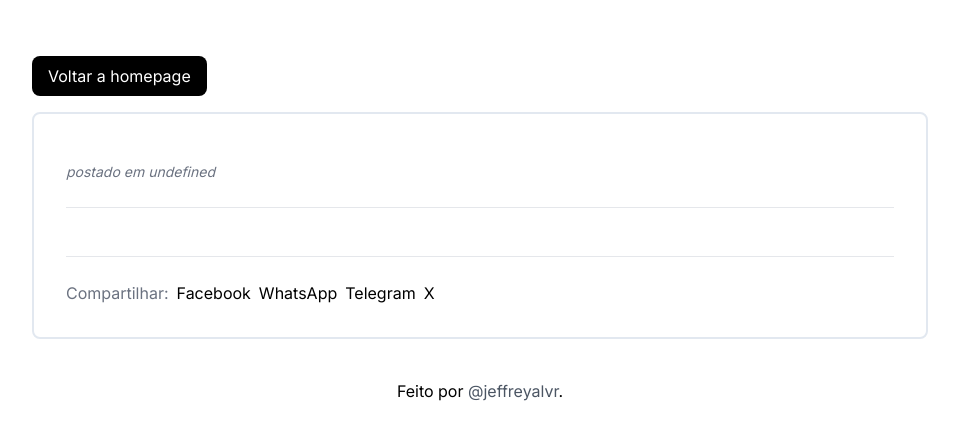
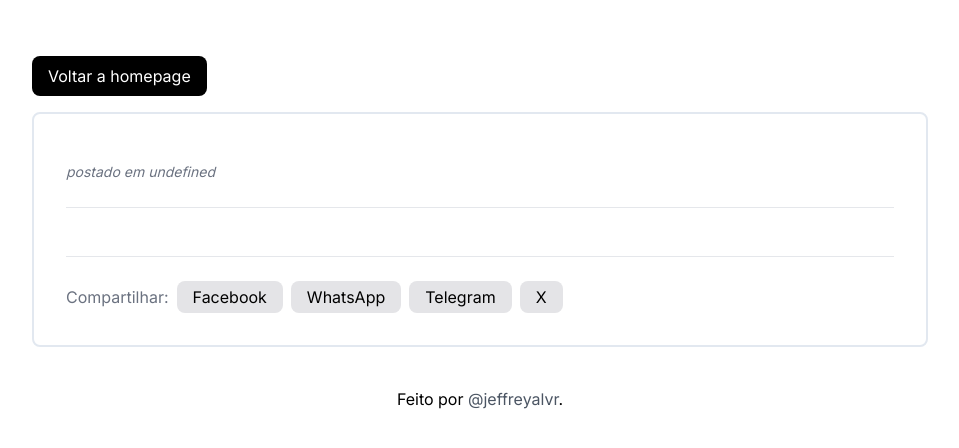
Before and after one commit to jeffreyalvr/projeto-artigos-nextjs, a Next.js app: page /artigo/1 in a window 1280 px wide. Shown: the top 448 px of the page, without its empty margins (160-1119 px from the left). Built offline with nearby package versions, Linux system fonts and the light colour scheme; no server answers; the database is empty.

Commit message:
Adiciona componente Footer para a página de leitura do artigo

```diff
--- /dev/null
+++ b/src/app/artigo/[id]/components/Footer.tsx
@@ -0,0 +1,41 @@
+import Link from "next/link";
+
+const Footer = ({
+  descricaoParaCompartilhamento,
+  url,
+}: {
+  descricaoParaCompartilhamento: string;
+  url: string;
+}) => {
+  return (
+    <footer className="flex flex-row flex-wrap items-center gap-2 border-t pt-6">
+      <span className="text-gray-500">Compartilhar:</span>
+      <Link
+        href={`https://www.facebook.com/sharer/sharer.php?u=${url}`}
+        className="inline-flex px-4 py-1 rounded-lg bg-zinc-200 hover:opacity-75"
+      >
+        Facebook
+      </Link>
+      <Link
+        href={`https://api.whatsapp.com/send?text=${descricaoParaCompartilhamento}`}
+        className="inline-flex px-4 py-1 rounded-lg bg-zinc-200 hover:opacity-75"
+      >
+        WhatsApp
+      </Link>
+      <Link
+        href={`https://t.me/share/url?url=${url}&text=${descricaoParaCompartilhamento}`}
+        className="inline-flex px-4 py-1 rounded-lg bg-zinc-200 hover:opacity-75"
+      >
+        Telegram
+      </Link>
+      <Link
+        href={`https://twitter.com/intent/tweet?text=${descricaoParaCompartilhamento}`}
+        className="inline-flex px-4 py-1 rounded-lg bg-zinc-200 hover:opacity-75"
+      >
+        X
+      </Link>
+    </footer>
+  );
+};
+
+export default Footer;
--- a/src/app/artigo/[id]/page.tsx
+++ b/src/app/artigo/[id]/page.tsx
@@ -3,6 +3,7 @@ import { revalidatePath } from "next/cache";
 import Link from "next/link";
 
 import Box from "@/components/Box";
+import Footer from "./components/Footer";
 
 const Home = async () => {
   const getArtigoPorId = async (id: number) => {
@@ -40,33 +41,10 @@ const Home = async () => {
         subtitle={`postado em ${artigo?.createdAt.toLocaleString()}`}
       >
         <article>{artigo?.content}</article>
-        <footer className="flex flex-row flex-wrap gap-2 border-t pt-6">
-          <span className="text-gray-500">Compartilhar:</span>
-          <Link
-            href={`https://www.facebook.com/sharer/sharer.php?u=${url}`}
-            className="hover:underline"
-          >
-            Facebook
-          </Link>
-          <Link
-            href={`https://api.whatsapp.com/send?text=${descricaoParaCompartilhamento}`}
-            className="hover:underline"
-          >
-            WhatsApp
-          </Link>
-          <Link
-            href={`https://t.me/share/url?url=${url}&text=${descricaoParaCompartilhamento}`}
-            className="hover:underline"
-          >
-            Telegram
-          </Link>
-          <Link
-            href={`https://twitter.com/intent/tweet?text=${descricaoParaCompartilhamento}`}
-            className="hover:underline"
-          >
-            X
-          </Link>
-        </footer>
+        <Footer
+          descricaoParaCompartilhamento={descricaoParaCompartilhamento}
+          url={url}
+        />
       </Box>
     </>
   );
```
